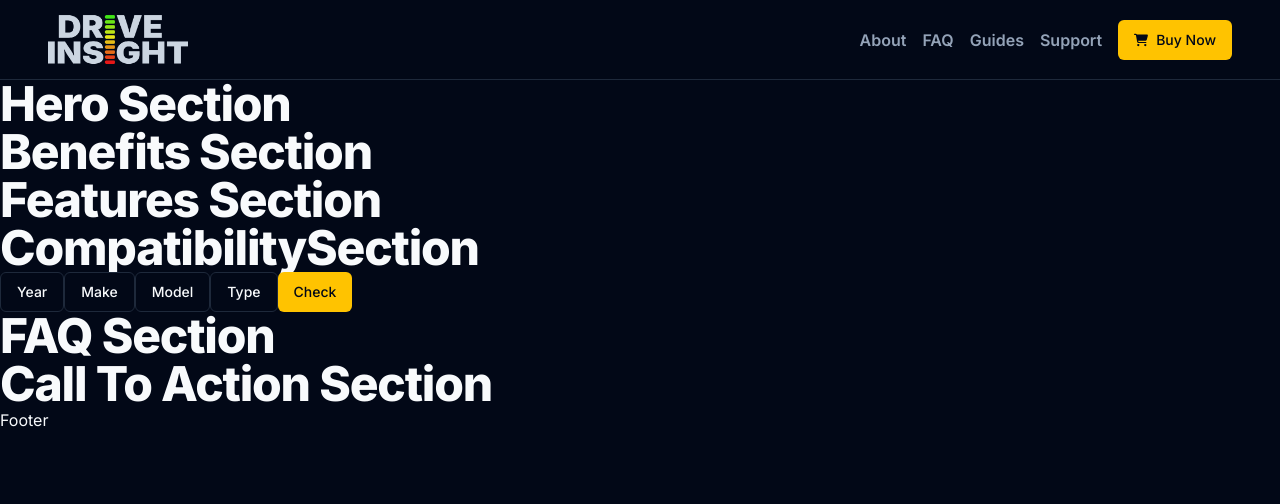
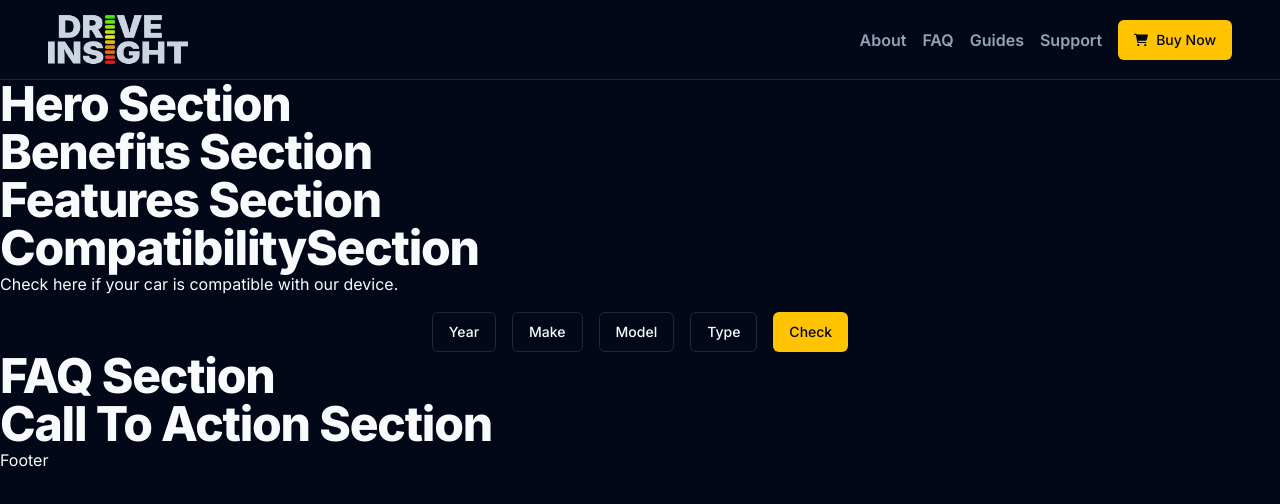
Before and after one commit to seoyeong643/drive-insight-website, a Next.js app: page / in a window 1280 px wide. Shown: the top 504 px of the page. Built offline with nearby package versions, Linux system fonts and the light colour scheme.

Commit message:
display title above dropdown button and align buttons to the bottom of their div

```diff
--- a/components/CompatibilitySection.tsx
+++ b/components/CompatibilitySection.tsx
@@ -13,11 +13,24 @@ export const CompatibilitySection = () => {
     return (
         <div>
             <h1>CompatibilitySection</h1>
-            <DropdownMenuRadioGroupDemo title="Year" items={yearItems.map(String)}/>
-            <DropdownMenuRadioGroupDemo title="Make" items={makeItems.map(String)}/>
-            <DropdownMenuRadioGroupDemo title="Model" items={modelItems.map(String)}/>
-            <DropdownMenuRadioGroupDemo title="Type" items={typeItems.map(String)}/>
-            <ButtonDemo title="Check"/>
+            Check here if your car is compatible with our device.
+            <div className="relative flex flex-row justify-center gap-4 w-full mt-4">
+                <div className="flex flex-col justify-end">
+                    <DropdownMenuRadioGroupDemo title="Year" items={yearItems.map(String)} />
+                </div>
+                <div className="flex flex-col justify-end">
+                    <DropdownMenuRadioGroupDemo title="Make" items={makeItems.map(String)} />
+                </div>
+                <div className="flex flex-col justify-end">
+                    <DropdownMenuRadioGroupDemo title="Model" items={modelItems.map(String)} />
+                </div>
+                <div className="flex flex-col justify-end">
+                    <DropdownMenuRadioGroupDemo title="Type" items={typeItems.map(String)} />
+                </div>
+                <div className="flex flex-col justify-end">
+                    <ButtonDemo title="Check" />
+                </div>
+            </div>
         </div>
     );
 };
--- a/components/DropDownMenu.tsx
+++ b/components/DropDownMenu.tsx
@@ -19,8 +19,12 @@ export function DropdownMenuRadioGroupDemo({title, items}: {title: string, items
 	return (
 		<DropdownMenu>
 		<DropdownMenuTrigger asChild>
-			<Button variant="outline">{selectedItem ? `${title}: ${selectedItem}` : title}</Button>
+			<div>
+				<div className="text-sm text-gray-500">{selectedItem ? title : ''}</div> {/* Title above button */}
+				<Button variant="outline">{selectedItem || `${title}`}</Button> {/* Show selected item or default title */}
+			</div>
 		</DropdownMenuTrigger>
+
 		<DropdownMenuContent className="w-56">
 			<DropdownMenuLabel>{title}</DropdownMenuLabel>
 			<DropdownMenuSeparator />
```
